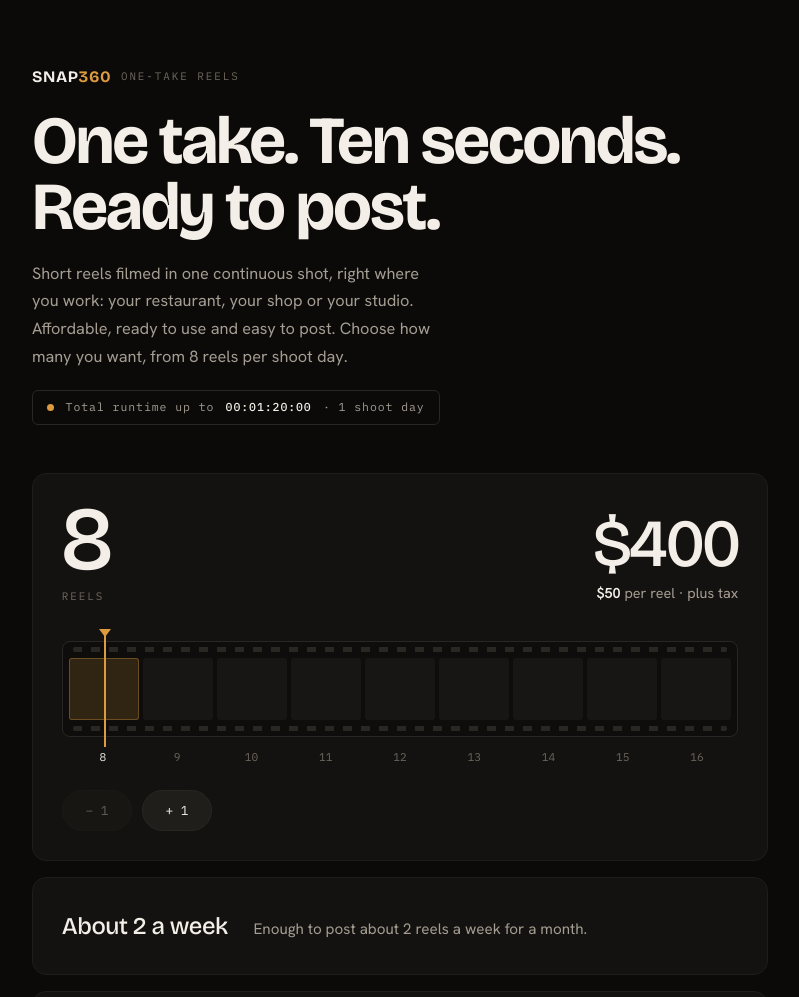
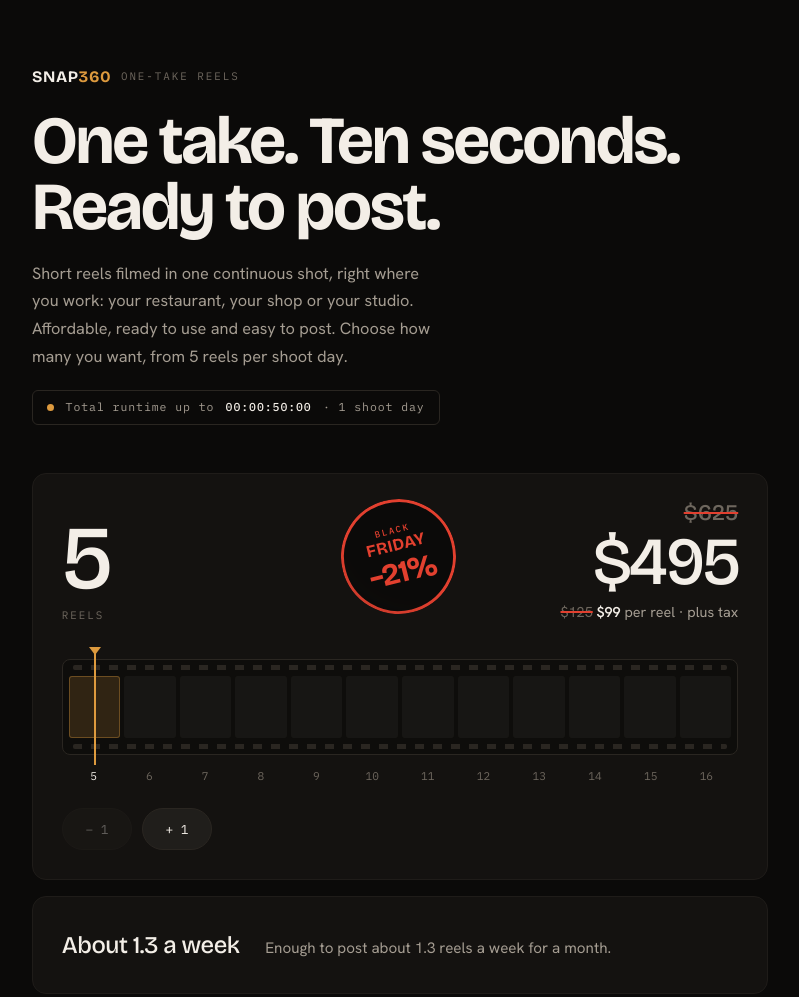
Before and after one commit to elektrovlaanderen/Snapwithus360, a plain HTML site: page reels/index.html in a window 1280 px wide. Shown: the top 997 px of the page, without its empty margins (240-1039 px from the left). Drawn offline with nearby package versions, Linux system fonts and the light colour scheme.

Commit message:
Reels: Black Friday $125 -> $99, min 5 reels, up to 24 examples

```diff
--- a/reels/index.html
+++ b/reels/index.html
@@ -6,12 +6,12 @@
 <title>SNAP360 One-take reels US</title>
 <link rel="canonical" href="https://snapwithus360.com/reels/">
 <meta name="claude:viewport-fit-sides" content="cover">
-<meta name="description" content="Short reels filmed in one continuous take, on location at your business. $50 per reel, from 8 reels per shoot day.">
+<meta name="description" content="Short reels filmed in one continuous take, on location at your business. Black Friday deal: $99 per reel, from 5 reels per shoot day.">
 <!-- voorbeeld bij het delen van de link (iMessage, WhatsApp, Facebook, LinkedIn) -->
 <meta property="og:type" content="website">
 <meta property="og:site_name" content="SNAP360">
 <meta property="og:title" content="One-take reels for your business | SNAP360">
-<meta property="og:description" content="Short reels filmed in one continuous take, right where you work. $50 per reel, from 8 reels per shoot day.">
+<meta property="og:description" content="Short reels filmed in one continuous take, right where you work. Black Friday deal: $99 per reel, from 5 reels per shoot day.">
 <meta property="og:url" content="https://snapwithus360.com/reels/">
 <meta property="og:image" content="https://snapwithus360.com/reels/og-reels.jpg">
 <meta property="og:image:width" content="1200">
@@ -101,6 +101,27 @@
     font-variant-numeric: tabular-nums;
   }
   .runtime .rec { width: 7px; height: 7px; border-radius: 50%; background: var(--gold); }
+  /* Black Friday-stempel: schuin, dubbele rand, licht verweerd */
+  .price-pane { position: relative; }
+  .stamp {
+    position: absolute; top: 1.6rem; left: 42%; z-index: 3;
+    width: 7.2rem; height: 7.2rem; border-radius: 50%;
+    display: grid; place-content: center; justify-items: center; gap: 0.1rem;
+    color: #e2402f; background: rgba(11, 10, 9, 0.92);
+    border: 3px solid currentColor;
+    box-shadow: 0 0 0 3px rgba(11, 10, 9, 0.92), 0 0 0 4.5px currentColor;
+    transform: rotate(-14deg);
+    font-family: var(--font-display); text-transform: uppercase; text-align: center; line-height: 1;
+    pointer-events: none;
+    -webkit-mask-image: radial-gradient(circle at 70% 30%, #000 60%, rgba(0,0,0,.82) 100%);
+    mask-image: radial-gradient(circle at 70% 30%, #000 60%, rgba(0,0,0,.82) 100%);
+  }
+  .stamp small { font-family: var(--font-mono); font-size: 0.56rem; font-weight: 500; letter-spacing: 0.2em; }
+  .stamp b { font-size: 1.05rem; font-weight: 700; letter-spacing: 0.02em; }
+  .stamp strong { font-size: 1.9rem; font-weight: 700; letter-spacing: -0.03em; margin-top: 0.1rem; }
+  .was { color: var(--faint); text-decoration: line-through; text-decoration-color: #e2402f; text-decoration-thickness: 2px; }
+  .was-total { font-family: var(--font-display); font-size: 1.4rem; line-height: 1; }
+  .pick .was { font-size: 0.8em; margin-right: 0.15em; }
   .runtime b { color: var(--text); font-weight: 500; }
 
   /* ---------- panelen ---------- */
@@ -309,6 +330,7 @@
   .contact b { font-weight: 500; color: var(--text); user-select: all; }
   .privacy { margin-top: 1rem; font-size: 0.8rem; line-height: 1.55; color: var(--faint); }
 
+  @media (max-width: 40rem) { .stamp { top: -1.6rem; right: 1rem; left: auto; } }
   @media (max-width: 40rem) {
     .head { padding-top: 2.8rem; }
     .pane { padding: 1.35rem; }
@@ -336,25 +358,29 @@
     <p class="intro">
       Short reels filmed in one continuous shot, right where you work: your restaurant, your shop
       or your studio. Affordable, ready to use and easy to post. Choose how many you want,
-      from <span id="intro-min">8</span> reels per shoot day.
+      from <span id="intro-min">5</span> reels per shoot day.
     </p>
-    <p class="runtime"><span class="rec" aria-hidden="true"></span>Total runtime up to <b id="runtime">00:01:20:00</b> · 1 shoot day</p>
+    <p class="runtime"><span class="rec" aria-hidden="true"></span>Total runtime up to <b id="runtime">00:00:50:00</b> · 1 shoot day</p>
   </header>
 
-  <section class="pane" aria-label="Choose the number of reels">
+  <section class="pane price-pane" aria-label="Choose the number of reels">
+    <div class="stamp" id="stamp" role="img" aria-label="Black Friday deal">
+      <small>Black</small><b>Friday</b><strong id="stamp-off">−21%</strong>
+    </div>
     <div class="figures" aria-live="polite">
       <div class="figure">
-        <span class="big" id="count">8</span>
+        <span class="big" id="count">5</span>
         <span class="label">Reels</span>
       </div>
       <div class="figure money">
-        <span class="big" id="total">$400</span>
-        <span class="rate"><b id="rate">$50</b> per reel · <span id="vat">plus tax</span></span>
+        <s class="was was-total" id="was-total">$625</s>
+        <span class="big" id="total">$495</span>
+        <span class="rate"><s class="was" id="was-rate">$125</s> <b id="rate">$99</b> per reel · <span id="vat">plus tax</span></span>
       </div>
     </div>
 
     <div class="strip-wrap">
-      <input type="range" id="slider" min="8" max="16" step="1" value="8" aria-label="Number of reels">
+      <input type="range" id="slider" min="5" max="16" step="1" value="5" aria-label="Number of reels">
       <div class="strip" id="strip" aria-hidden="true"></div>
       <div class="playhead" id="playhead" aria-hidden="true"></div>
     </div>
@@ -392,7 +418,7 @@
   </section>
 
   <section class="pane" id="aanvraag">
-    <p class="pick">Your selection: <em id="pick-count">8</em> reels for <em id="pick-total">$400</em> <span class="rate">plus tax</span></p>
+    <p class="pick">Your selection: <em id="pick-count">5</em> reels for <s class="was" id="pick-was">$625</s> <em id="pick-total">$495</em> <span class="rate">plus tax</span></p>
     <p class="lede" id="lede">Tell us which day you would like us to film. We will get in touch to confirm the shoot day.</p>
 
     <form class="form" id="form" novalidate>
@@ -454,13 +480,15 @@
 <script>
 /* Alles wat je wil aanpassen staat hier. */
 const CONFIG = {
-  prijsPerReel: 50,
+  prijsPerReel: 99,
+  oudePrijs: 125,       // doorstreepte prijs per reel; 0 = geen actie (stempel en doorstreping weg)
   valuta: "$",
   btw: "plus tax",
-  minReels: 8,          // = 1 draaidag
+  minReels: 5,          // = 1 draaidag
   maxReels: 16,         // hoogste aantal op de strook
   secPerReel: 10,       // max. lengte per reel
-  voorbeelden: { map: "examples/", aantal: 8, ext: ".mp4" },
+  // tot 24 voorbeelden: 1.mp4 t.e.m. 24.mp4 in examples/; ontbrekende nummers verdwijnen vanzelf
+  voorbeelden: { map: "examples/", aantal: 24, ext: ".mp4" },
   // De web-app-URL van je Apps Script (eindigt op /exec)
   endpoint: "https://script.google.com/macros/s/AKfycbwwkoczlZpNYCs9J_yzjkEhiYg8JSr9NCBldkayITUTAdSXBgGfD0dsRP4wfF7Ib7Dy/exec",
   vroegsteDag: 1,       // aantal dagen vanaf vandaag
@@ -482,6 +510,9 @@ slider.max = CONFIG.maxReels;
 slider.value = CONFIG.minReels;
 $("intro-min").textContent = CONFIG.minReels;
 $("vat").textContent = CONFIG.btw;
+const actie = CONFIG.oudePrijs > CONFIG.prijsPerReel;
+["stamp", "was-total", "was-rate", "pick-was"].forEach((id) => { $(id).hidden = !actie; });
+if (actie) $("stamp-off").textContent = "−" + Math.round((1 - CONFIG.prijsPerReel / CONFIG.oudePrijs) * 100) + "%";
 
 const AANTALLEN = [];
 for (let n = CONFIG.minReels; n <= CONFIG.maxReels; n++) AANTALLEN.push(n);
@@ -514,6 +545,9 @@ function teken() {
   $("runtime").textContent = timecode(n);
   $("pick-count").textContent = n;
   $("pick-total").textContent = geld(totaal);
+  $("was-rate").textContent = geld(CONFIG.oudePrijs);
+  $("was-total").textContent = geld(n * CONFIG.oudePrijs);
+  $("pick-was").textContent = geld(n * CONFIG.oudePrijs);
 
   frames.forEach((f, i) => f.classList.toggle("on", i <= op));
   ticks.forEach((t, i) => t.classList.toggle("now", i === op));
```
